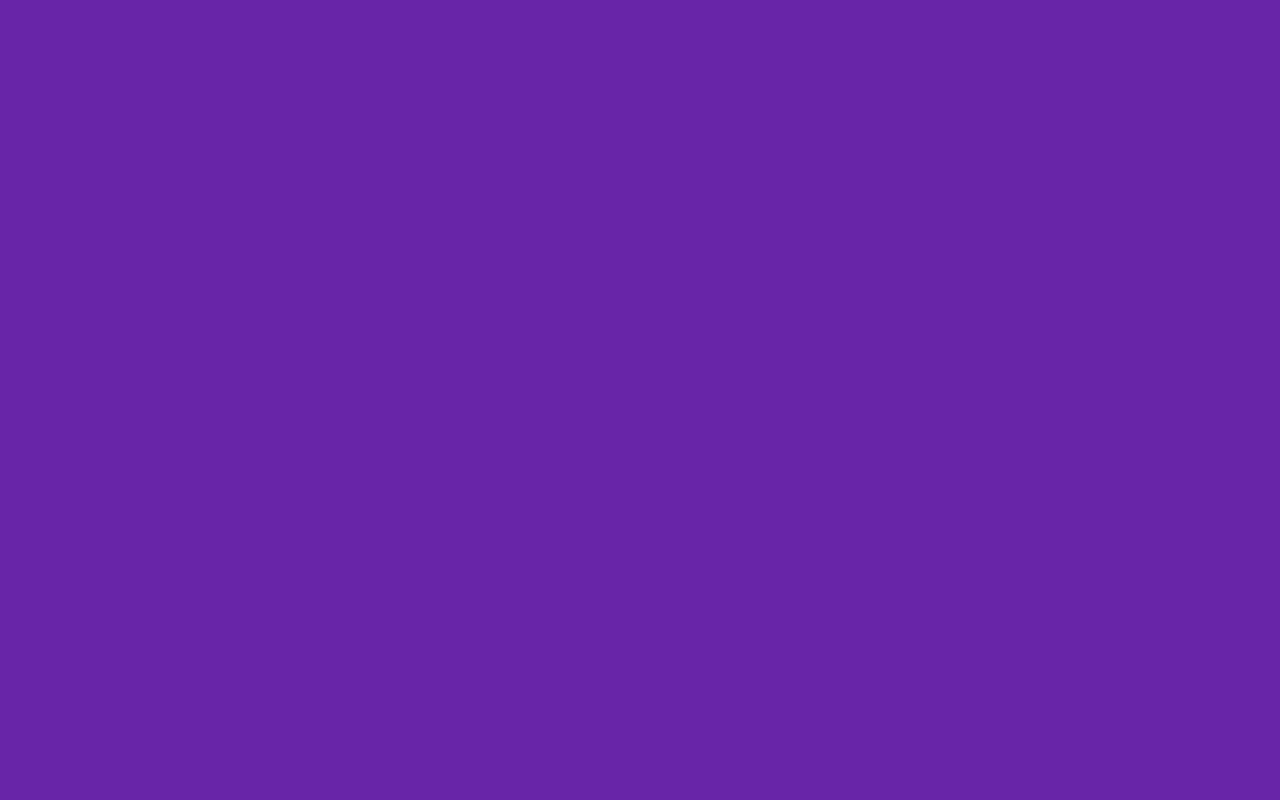
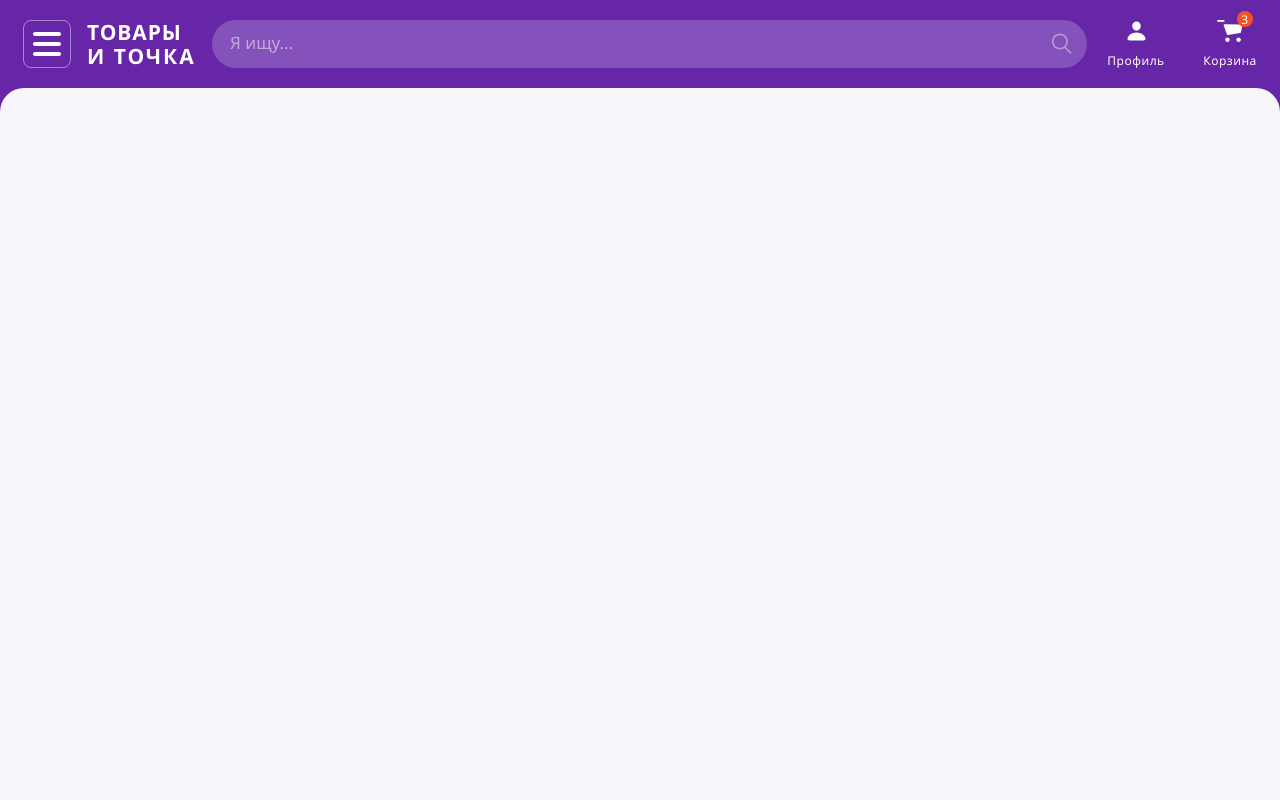
Before and after one commit to kagapitova/L0, a website: page index.html in a window 1280 px wide. Shown: the top 800 px of the page. Drawn offline with Linux system fonts and the light colour scheme; a web font is replaced by a local one.

Commit message:
feat: navbar is ready

```diff
--- a/index.html
+++ b/index.html
@@ -9,8 +9,10 @@
     <link href="https://fonts.cdnfonts.com/css/segoe-ui-4" rel="stylesheet">
     <link href="style.css" rel="stylesheet" type="text/css">
     <link href="./src/components/page/page.style.css" rel="stylesheet" type="text/css">
+    <link href="./src/components/navigation/navigation.style.css" rel="stylesheet" type="text/css">
 </head>
 <body>
+<script src="./src/components/navigation/navigation.js"></script>
 <script src="./src/components/page/page.js"></script>
 <script src="index.js"></script>
 </body>
--- a/index.js
+++ b/index.js
@@ -1 +1,2 @@
 renderPage();
+renderNavigation();
--- /dev/null
+++ b/src/components/navigation/navigation.js
@@ -0,0 +1,30 @@
+function renderNavigation(){
+	let navHTML = `
+ <div class="burger-logo__container">
+	    <div class="burger__container">
+	    	<img src="src/images/svg/Vector.svg" alt="burger">
+			</div>
+			<div>
+			<p class="logo__container">ТОВАРЫ</p>
+			<pre class="logo__container logo__container2">И ТОЧКА</pre>
+			</div>
+	</div>
+	<div class="input__container">
+			<input class="search__input" type="text" placeholder="Я ищу...">
+			<img class="search__img" src="src/images/svg/Search.svg" alt="search">
+	</div>
+	<div class="profile-cart__container">
+		<div class="profile__container">
+      <img class="profile__img" src="src/images/svg/Exclude.svg" alt="profile">
+      <p class="profile__text">Профиль</p>
+		</div>
+		<div class="cart__container">
+		  <img class="cart__img" src="src/images/svg/Cart.svg" alt="cart">
+      <p class="cart__text">Корзина</p>
+      <div class="cart__item">3</div>
+		</div>
+	</div>
+	`;
+	const navigation = document.querySelector('nav');
+	navigation.innerHTML = navHTML;
+}
--- /dev/null
+++ b/src/components/navigation/navigation.style.css
@@ -0,0 +1,131 @@
+.burger-logo__container {
+   display: flex;
+   margin-left: 1.8%;
+   gap: 16px;
+   align-items: center;
+   justify-content: space-between;
+}
+
+.burger__container {
+   display: flex;
+   border: solid 1px rgba(255, 255, 255, 0.45);
+   border-radius: 8px;
+   height: 48px;
+   width: 48px;
+   flex-direction: row;
+   align-items: center;
+   justify-content: center;
+   cursor: pointer;
+}
+
+.input__container {
+   display: flex;
+   width: 71.5%;
+   padding-left: 7px;
+}
+.search__input {
+   width: 100%;
+   background: rgba(255, 255, 255, 0.2);
+   height: 48px;
+   border-radius: 36px;
+   font-weight: 400;
+   font-size: 17px;
+   line-height: 24px;
+   padding-bottom: 4px;
+   padding-left: 2%;
+}
+
+::placeholder { /* Chrome, Firefox, Opera, Safari 10.1+ */
+   color: rgba(255, 255, 255, 1);
+   opacity: 50%; /* Firefox */
+   font-weight: 400;
+}
+
+:-ms-input-placeholder { /* Internet Explorer 10-11 */
+   color: rgba(255, 255, 255, 1);
+   opacity: 50%;
+   font-weight: 400;
+}
+
+::-ms-input-placeholder { /* Microsoft Edge */
+   color: rgba(255, 255, 255, 1);
+   opacity: 50%;
+   font-weight: 400;
+}
+
+.search__img {
+   position: relative;
+   right: 4%;
+   opacity: 40%;
+}
+
+.logo__container {
+   font-family: "Segoe UI", Arial, sans-serif;
+   width: 118px;
+   font-weight: 600;
+   font-style: normal;
+   font-size: 21px;
+   line-height: 24px;
+   letter-spacing: 0.9px;
+   color: rgba(255, 255, 255, 1);
+   cursor: pointer;
+}
+
+.logo__container2 {
+   letter-spacing: 2px;
+}
+
+.profile-cart__container {
+   display: flex;
+   flex-direction: row;
+   align-items: center;
+   gap: 40px;
+   padding-right: 20px;
+}
+
+.profile__container, .cart__container {
+   display: flex;
+   width: 56px;
+   height: 47px;
+   flex-direction: column;
+   justify-content: space-between;
+   align-items: center;
+   font-size: 12px;
+   line-height: 15px;
+   letter-spacing: 0.5px;
+   cursor: pointer;
+}
+
+.cart__container {
+   padding-right: 4px;
+   height: 50px;
+   margin-bottom: 2px;
+}
+
+.profile__img {
+   width: 19px;
+   height: 20px;
+}
+
+.cart__img {
+   width: 26px;
+   height: 26px;
+}
+
+.profile__text, .cart__text {
+   color: rgba(255, 255, 255, 1);
+}
+
+.cart__item {
+   background: rgba(245, 81, 35, 1);
+   border-radius: 16px;
+   height: 16px;
+   width: 16px;
+   display: flex;
+   align-items: center;
+   justify-content: center;
+   color: white;
+   position: absolute;
+   top: 11px;
+   right: 27px;
+}
--- a/src/components/page/page.js
+++ b/src/components/page/page.js
@@ -1,8 +1,8 @@
 function renderPage(){
 	let pageHTML = `
-<div class="main">
+<div class="main__container">
     <nav class="navigation"></nav>
-    <section class="main__container">
+    <section class="main">
 	    <div class="cart__container">
 	    		<div class="cart"></div>
 	        <div class="no-product__container"></div>
--- a/src/components/page/page.style.css
+++ b/src/components/page/page.style.css
@@ -1,8 +1,25 @@
 .main__container {
-    background-color: #F6F6FA;
+    display: flex;
+    flex-direction: column;
+    flex-wrap: nowrap;
+    justify-content: center;
+}
+
+.main {
+    height: 1855px;
+    display: block;
+    background-color: rgba(246, 246, 250, 1);
     border-radius: 24px;
 }
 
 .navigation {
     height: 88px;
+    display: flex;
+    flex-direction: row;
+    justify-content: space-between;
+    align-items: center;
 }
+
+.footer__container {
+    height: 64px;
+}
--- a/style.css
+++ b/style.css
@@ -1,4 +1,93 @@
+/* Reset and base styles  */
+* {
+    padding: 0;
+    margin: 0;
+    border: none;
+}
+*,
+*::before,
+*::after {
+    box-sizing: border-box;
+}
+
+/* Links */
+
+a, a:link, a:visited  {
+    text-decoration: none;
+}
+
+a:hover  {
+    text-decoration: none;
+}
+
+/* Common */
+
+aside, nav, footer, header, section, main {
+    display: block;
+}
+
+h1, h2, h3, h4, h5, h6, p {
+    font-size: inherit;
+    font-weight: inherit;
+}
+
+ul, ul li {
+    list-style: none;
+}
+
+img {
+    vertical-align: top;
+}
+
+img, svg {
+    max-width: 100%;
+    height: auto;
+}
+
+address {
+    font-style: normal;
+}
+
+/* Form */
+
+input, textarea, button, select {
+    font-family: inherit;
+    font-size: inherit;
+    color: inherit;
+    background-color: transparent;
+}
+
+input::-ms-clear {
+    display: none;
+}
+
+button, input[type="submit"] {
+    display: inline-block;
+    box-shadow: none;
+    background-color: transparent;
+    background: none;
+    cursor: pointer;
+}
+
+input:focus, input:active,
+button:focus, button:active {
+    outline: none;
+}
+
+button::-moz-focus-inner {
+    padding: 0;
+    border: 0;
+}
+
+label {
+    cursor: pointer;
+}
+
+legend {
+    display: block;
+}
+
 body {
     background: #6725A8;
-    font-family: 'Segoe UI', Tahoma, Geneva, Verdana, sans-serif;
+    font-family: "Segoe UI", Arial, sans-serif;
 }
```
Also changed, not shown: src/images/svg/Cart.svg (added), src/images/svg/Exclude.svg (added), src/images/svg/Search.svg (added), src/images/svg/Vector.svg (added).
